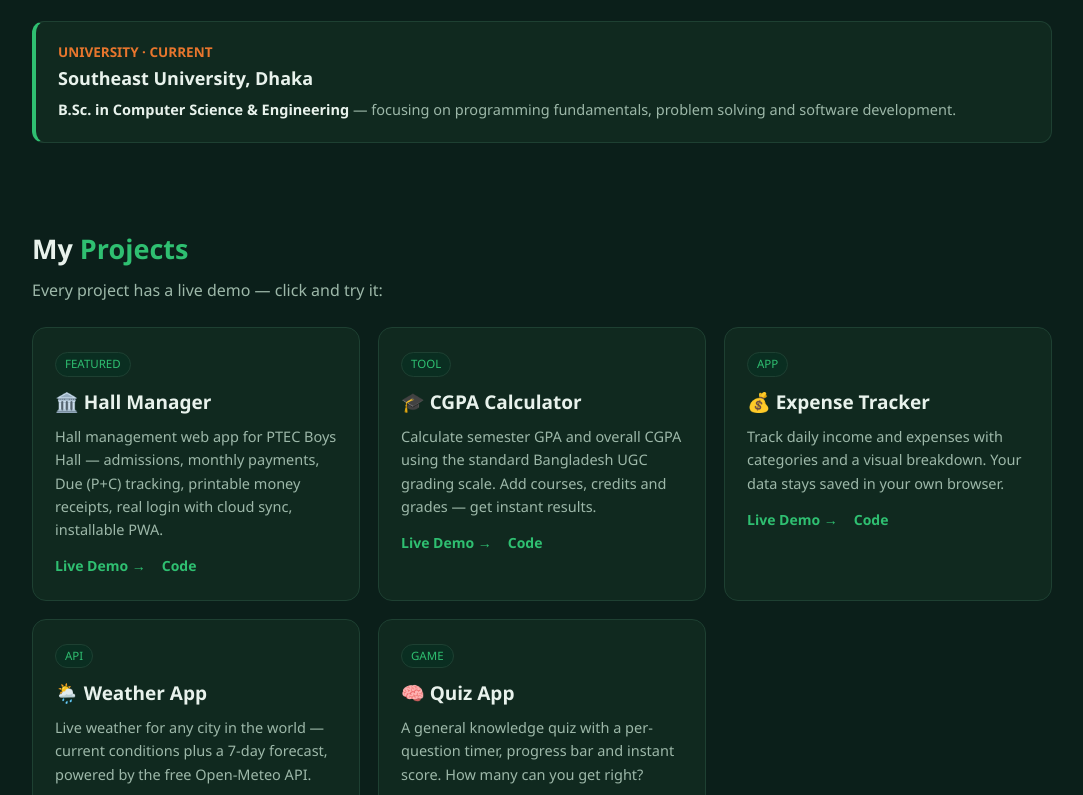
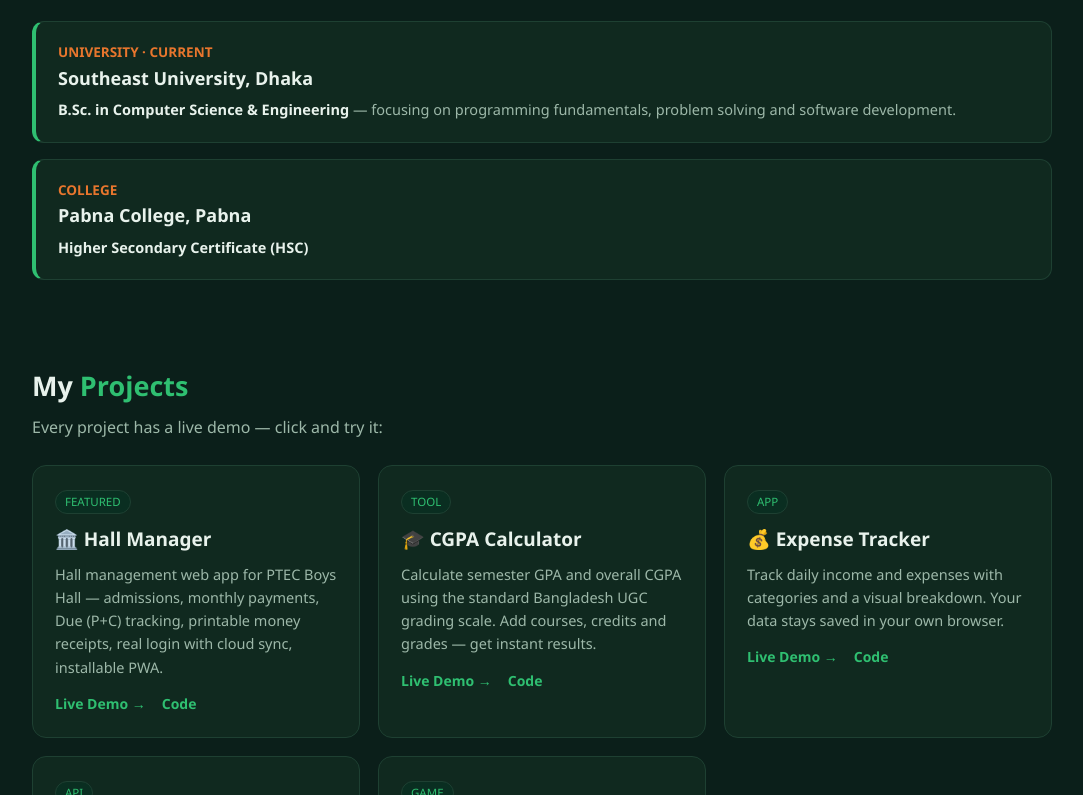
Before and after one commit to nafiz-xd/portfolio-website, a plain HTML site: page index.html in a window 1280 px wide. Shown: the part 1701-2496 px from the top of the page, without its empty margins (98-1181 px from the left). Drawn offline with Linux system fonts and the light colour scheme.

Commit message:
Add Pabna College to Education

```diff
--- a/index.html
+++ b/index.html
@@ -172,6 +172,11 @@
       <h3>Southeast University, Dhaka</h3>
       <p><b style="color:var(--text)">B.Sc. in Computer Science &amp; Engineering</b> — focusing on programming fundamentals, problem solving and software development.</p>
     </div>
+    <div class="edu" style="margin-top:16px">
+      <div class="meta">COLLEGE</div>
+      <h3>Pabna College, Pabna</h3>
+      <p><b style="color:var(--text)">Higher Secondary Certificate (HSC)</b></p>
+    </div>
   </section>
 
   <!-- PROJECTS -->
```
